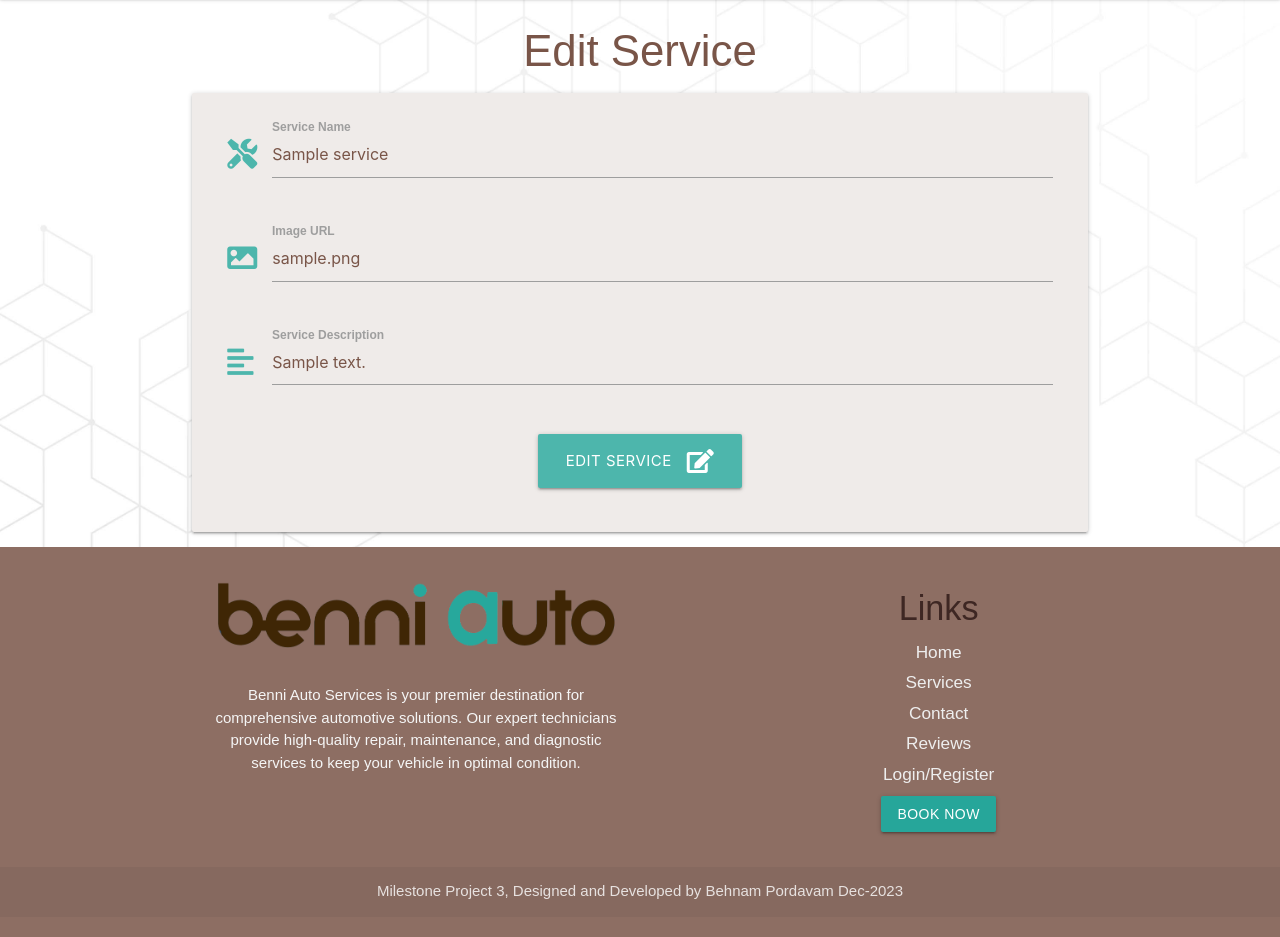
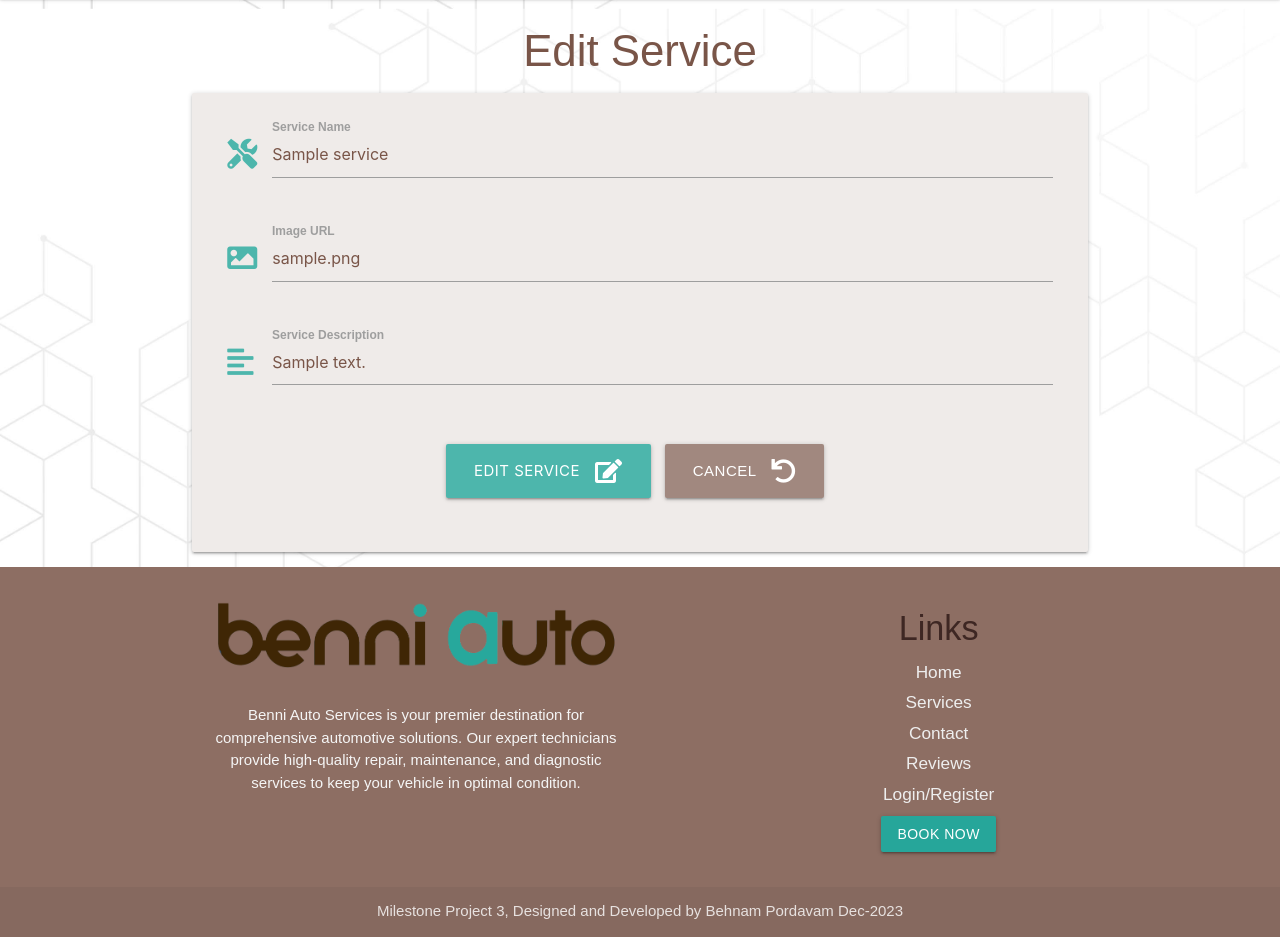
Before and after one commit to BENNI-GITHUB/project-03-Benni-Auto, a Flask app: page /edit_service/1 in a window 1280 px wide. Shown: the part 66-1003 px from the top of the page. Before the commit the page ends 965 px from the top, so only its background shows below. Run offline with Flask 2, Linux system fonts and the light colour scheme; tables that the repository leaves empty hold one stand-in row (values such as "Sample post"); some web fonts are replaced.

Commit message:
modify edit service page with adding a cancel btn

```diff
--- a/benniauto/templates/edit_service.html
+++ b/benniauto/templates/edit_service.html
@@ -10,8 +10,8 @@
         <div class="row">
             <div class="input-field col s12">
                 <i class="fas fa-tools prefix teal-text text-lighten-2"></i>
-                <input id="service_name" name="service_name" value="{{ service.service_name }}" minlength="5" maxlength="25" type="text"
-                    class="validate brown-text" required>
+                <input id="service_name" name="service_name" value="{{ service.service_name }}" minlength="5"
+                    maxlength="25" type="text" class="validate brown-text" required>
                 <label for="service_name">Service Name</label>
             </div>
         </div>
@@ -20,7 +20,8 @@
         <div class="row">
             <div class="input-field col s12">
                 <i class="fas fa-image prefix teal-text text-lighten-2"></i>
-                <input id="image_url" name="image_url" type="text" value="{{ service.image_url }}" class="validate brown-text" >
+                <input id="image_url" name="image_url" type="text" value="{{ service.image_url }}"
+                    class="validate brown-text">
                 <label for="image_url">Image URL</label>
             </div>
         </div>
@@ -30,7 +31,8 @@
             <div class="input-field col s12">
                 <i class="fas fa-align-left prefix teal-text text-lighten-2"></i>
                 <textarea id="service_description" name="service_description" minlength="20" maxlength="400"
-                    class="materialize-textarea validate brown-text" required>{{ service.service_description }}</textarea>
+                    class="materialize-textarea validate brown-text"
+                    required>{{ service.service_description }}</textarea>
                 <label for="service_description">Service Description</label>
             </div>
         </div>
@@ -41,6 +43,8 @@
                 <button type="submit" class="btn-large teal lighten-2">
                     Edit Service <i class="fas fa-edit right"></i>
                 </button>
+                <a href="{{ url_for('services') }}" class="btn-large brown lighten-2" style="margin: 10px;">Cancel<i
+                        class="fas fa-undo right"></i></a>
             </div>
         </div>
 
```
Also changed, not shown: documentation/Testing/testing-01-a.png (added), documentation/Testing/testing-01-b.png (added), documentation/Testing/testing-11-b.png, documentation/Testing/testing-11-c.png (added), documentation/Testing/testing-11-d.png (added), documentation/Testing/testing-15.png (added), documentation/Testing/testing-16.png (added), documentation/Testing/testing-17.png (added), documentation/Testing/testing-18.png (added), documentation/Testing/testing-19.png (added), documentation/Testing/testing-20.png (added), documentation/Testing/testing-21.png (added).
